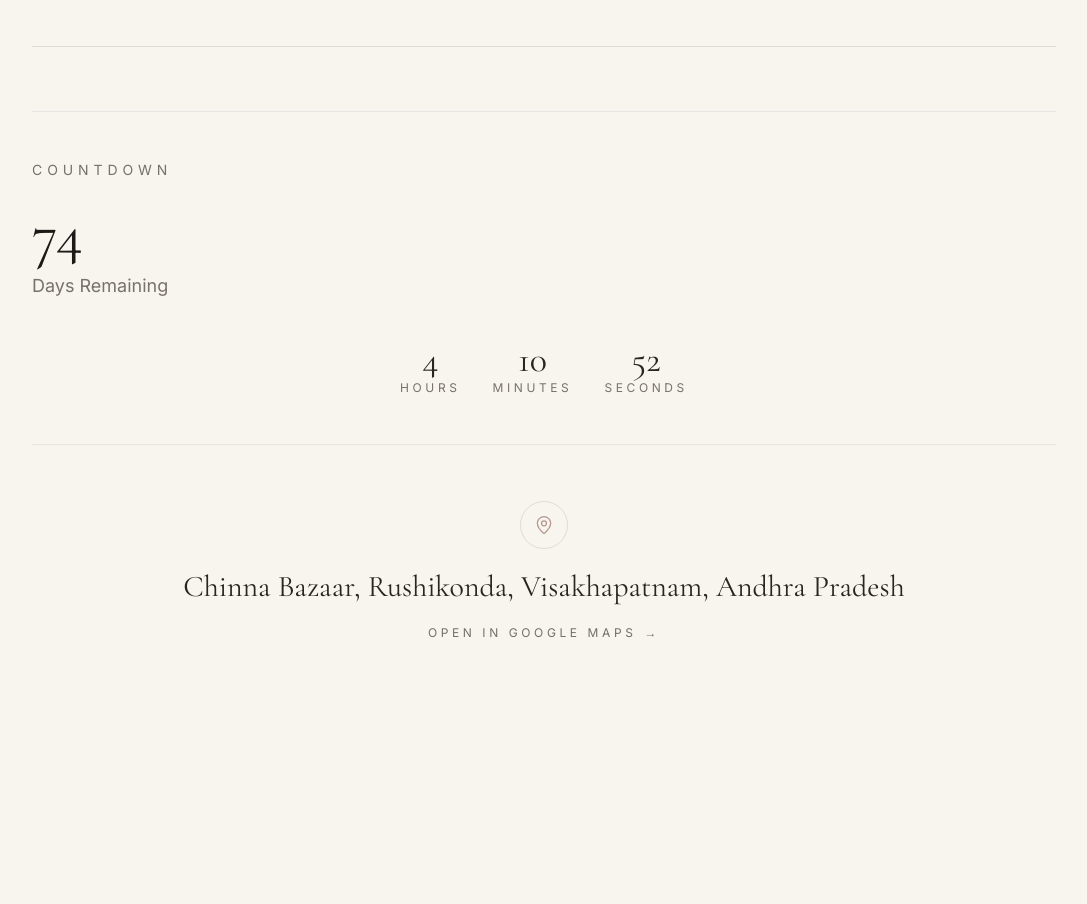
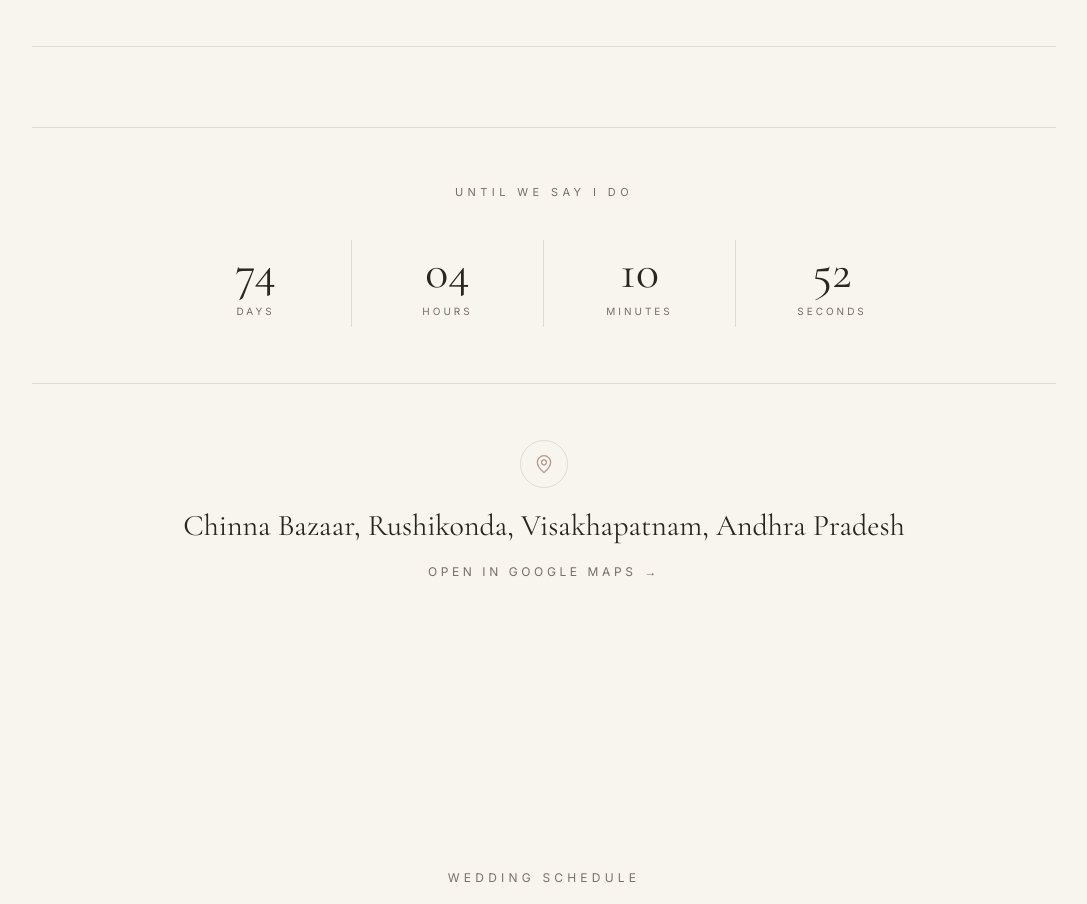
Before and after one commit to NikethVelala/NikSha, a Next.js app: page / in a window 1280 px wide. Shown: the part 4053-4957 px from the top of the page, without its empty margins (96-1183 px from the left). Built offline with nearby package versions, Linux system fonts and the light colour scheme.

Commit message:
Refine wedding countdown typography and use shared ceremony date

```diff
--- a/components/Countdown/Countdown.tsx
+++ b/components/Countdown/Countdown.tsx
@@ -3,22 +3,19 @@
 import { useEffect, useState } from "react";
 import { wedding } from "@/data/wedding";
 
-export default function Countdown() {
+type TimeLeft = {
+  days: number;
+  hours: number;
+  minutes: number;
+  seconds: number;
+};
 
-  const calculateTimeLeft = () => {
-
-const weddingDate = new Date(2026, 10, 18, 10, 30, 0);
-
-
-const difference = weddingDate.getTime() - new Date().getTime();
+function calculateTimeLeft(): TimeLeft {
+  const weddingDate = new Date(wedding.ceremony.dateTime).getTime();
+  const difference = weddingDate - Date.now();
 
   if (difference <= 0) {
-      return {
-        days: 0,
-        hours: 0,
-        minutes: 0,
-        seconds: 0,
-      };
+    return { days: 0, hours: 0, minutes: 0, seconds: 0 };
   }
 
   return {
@@ -27,19 +24,16 @@ const difference = weddingDate.getTime() - new Date().getTime();
     minutes: Math.floor((difference / (1000 * 60)) % 60),
     seconds: Math.floor((difference / 1000) % 60),
   };
-  };
+}
 
-  const [timeLeft, setTimeLeft] = useState(() => calculateTimeLeft());
-  const [mounted, setMounted] = useState(false);
+const units: Array<keyof TimeLeft> = ["days", "hours", "minutes", "seconds"];
+
+export default function Countdown() {
+  const [timeLeft, setTimeLeft] = useState<TimeLeft | null>(null);
 
   useEffect(() => {
-  // Tell React we're now running in the browser
-  setMounted(true);
-
-  // Set the initial countdown
     setTimeLeft(calculateTimeLeft());
 
-  // Update every second
     const interval = setInterval(() => {
       setTimeLeft(calculateTimeLeft());
     }, 1000);
@@ -47,56 +41,26 @@ const difference = weddingDate.getTime() - new Date().getTime();
     return () => clearInterval(interval);
   }, []);
 
-if (!mounted) {
-  return null;
-}
+  if (!timeLeft) return null;
 
   return (
-    <div className="mt-16 border-y border-stone-200 py-12">
-
-      <p className="text-sm uppercase tracking-[0.35em] text-stone-500">
-        Countdown
+    <div className="mt-16 border-y border-line py-12 sm:mt-20 sm:py-14">
+      <p className="text-center text-[11px] uppercase tracking-[0.4em] text-muted">
+        Until we say I do
       </p>
 
-      <h2 className="mt-6 font-heading text-6xl text-stone-900">
-        {timeLeft.days}
-      </h2>
-
-      <p className="mt-2 text-lg text-stone-500">
-        Days Remaining
+      <div className="mx-auto mt-10 grid max-w-3xl grid-cols-2 divide-x divide-y divide-line sm:grid-cols-4 sm:divide-y-0">
+        {units.map((unit) => (
+          <div key={unit} className="px-4 py-5 text-center sm:py-2">
+            <p className="font-heading text-4xl text-charcoal sm:text-5xl">
+              {String(timeLeft[unit]).padStart(2, "0")}
             </p>
-
-      <div className="mt-10 flex justify-center gap-8">
-
-        <div className="text-center">
-          <p className="font-heading text-4xl">
-            {timeLeft.hours}
-          </p>
-          <p className="text-xs uppercase tracking-[0.3em] text-stone-500">
-            Hours
+            <p className="mt-2 text-[10px] uppercase tracking-[0.3em] text-muted">
+              {unit}
             </p>
           </div>
-
-        <div className="text-center">
-          <p className="font-heading text-4xl">
-            {timeLeft.minutes}
-          </p>
-          <p className="text-xs uppercase tracking-[0.3em] text-stone-500">
-            Minutes
-          </p>
+        ))}
       </div>
-
-        <div className="text-center">
-          <p className="font-heading text-4xl">
-            {timeLeft.seconds}
-          </p>
-          <p className="text-xs uppercase tracking-[0.3em] text-stone-500">
-            Seconds
-          </p>
-        </div>
-
-      </div>
-
     </div>
   );
 }
```
Lines whose indentation alone changed are shown as unchanged.
